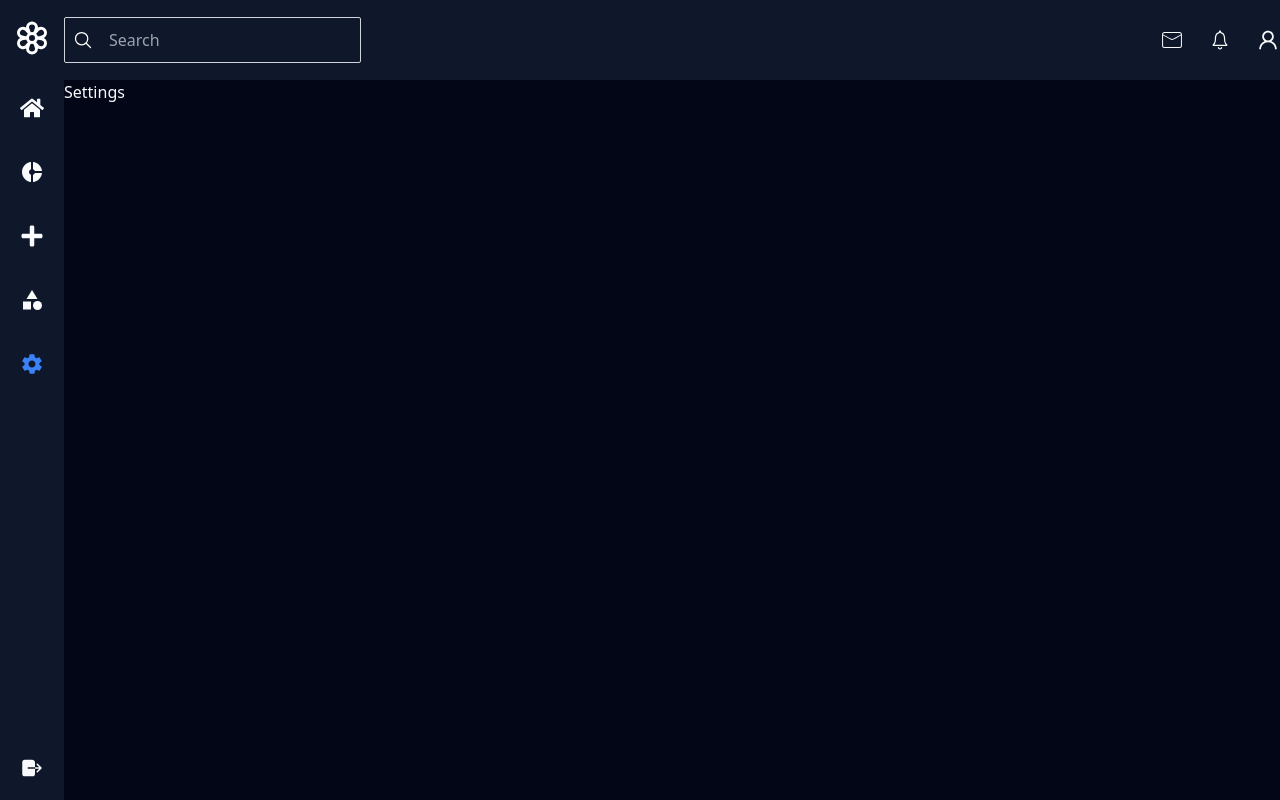
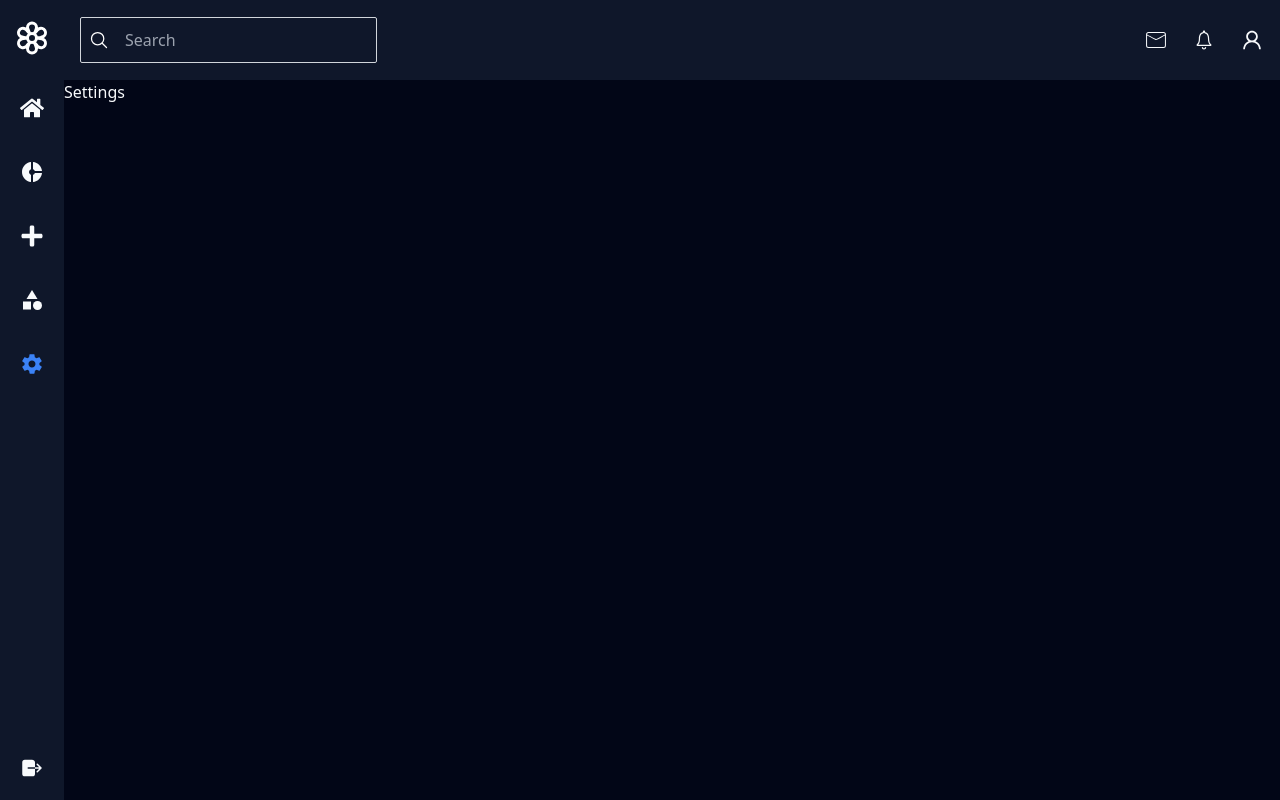
Before and after one commit to GeekyNaved/assignment, a React (Vite) app: page /settings in a window 1280 px wide. Built offline with nearby package versions, Linux system fonts and the light colour scheme.

Commit message:
aligning top navbar with dashboard txt

```diff
--- a/src/components/TopNavbar.jsx
+++ b/src/components/TopNavbar.jsx
@@ -7,7 +7,7 @@ import SearchInputField from "./SearchInputField";
 const TopNavbar = () => {
   return (
     <div className="bg-slate-900 text-slate-50">
-      <div className="flex justify-between items-center h-20 max-w-screen-xl mx-auto px-2 md:p-0">
+      <div className="flex justify-between items-center h-20 px-2 md:px-4">
         <SearchInputField />
         <div className="flex gap-6 cursor-pointer">
           <NavLink
```
